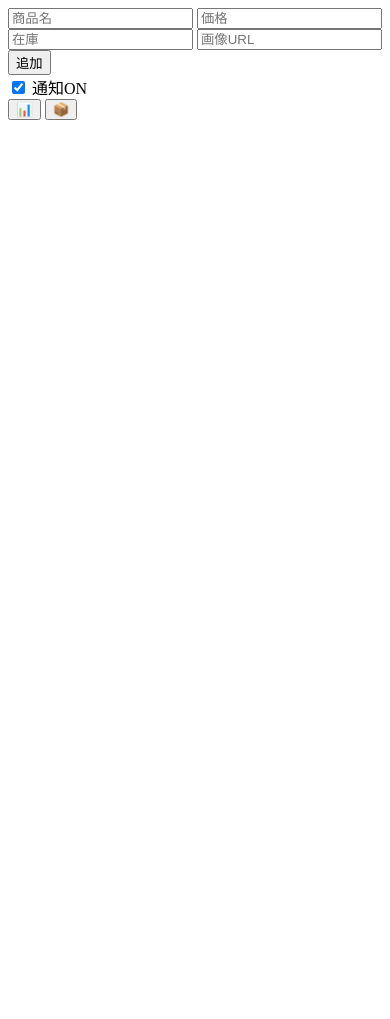
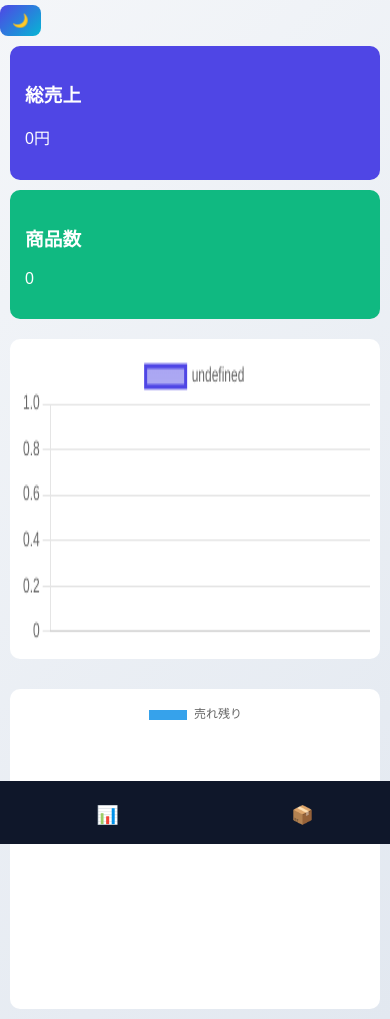
Before and after one commit to kousarada0908-eng/-, a Flask app: page / in a window 390 px wide. Before the commit the page ends 120 px from the top, so only its background shows below. Run offline with Flask 3, Linux system fonts and the light colour scheme; the visitor is signed in with stand-in values (Sample User, id 1); data that the repository does not hold is empty.

Commit message:
final dashboard

```diff
--- a/templates/index.html
+++ b/templates/index.html
@@ -1,11 +1,172 @@
 <!DOCTYPE html>
+<html lang="ja">
+<head>
+<meta charset="UTF-8">
+<meta name="viewport" content="width=device-width, initial-scale=1.0">
+
+<title>ダッシュボード</title>
+
+<script src="https://cdn.jsdelivr.net/npm/chart.js"></script>
+
+<style>
+:root {
+    --bg: #f4f6f9;
+    --card: white;
+    --text: #1a1a1a;
+    --main: #4f46e5;
+    --sub: #06b6d4;
+}
+
+.dark {
+    --bg: #0f172a;
+    --card: #1e293b;
+    --text: #e2e8f0;
+}
+
+body {
+    margin: 0;
+    background: linear-gradient(135deg, var(--bg), #e2e8f0);
+    color: var(--text);
+    font-family: sans-serif;
+}
+
+/* ページ */
+.page { display:none; }
+.active { display:block; }
+
+/* KPI */
+.kpi { display:flex; gap:10px; padding:10px; }
+.kpi-card {
+    flex:1;
+    padding:15px;
+    border-radius:10px;
+    color:white;
+}
+.kpi-blue { background:#4f46e5; }
+.kpi-green { background:#10b981; }
+
+/* カード */
+.card {
+    background: var(--card);
+    margin:10px;
+    padding:10px;
+    border-radius:10px;
+}
+
+/* グリッド */
+.grid {
+    display:grid;
+    grid-template-columns:1fr 1fr;
+    gap:10px;
+}
+
+/* 商品 */
+.products {
+    display:grid;
+    grid-template-columns:repeat(auto-fit,minmax(180px,1fr));
+    gap:10px;
+    padding:10px;
+}
+
+.product-card {
+    background: var(--card);
+    padding:10px;
+    border-radius:10px;
+}
+
+.product-card img {
+    width:100%;
+    height:120px;
+    object-fit:cover;
+    border-radius:8px;
+}
+
+/* ボタン */
+button, .btn {
+    padding:8px 12px;
+    border:none;
+    border-radius:8px;
+    background:linear-gradient(135deg,var(--main),var(--sub));
+    color:white;
+    cursor:pointer;
+    display:inline-block;
+    margin-top:5px;
+}
+
+.delete { background:red; }
+
+/* ナビ */
+.bottom-nav {
+    position:fixed;
+    bottom:0;
+    width:100%;
+    background:#0f172a;
+    display:flex;
+    justify-content:space-around;
+    padding:10px;
+}
+.bottom-nav button {
+    background:none;
+    color:white;
+    font-size:18px;
+}
+
+/* トースト */
+.toast {
+    position:fixed;
+    top:20px;
+    right:20px;
+    background:#333;
+    color:white;
+    padding:10px;
+    border-radius:8px;
+    display:none;
+}
+
+/* グラフ */
+canvas {
+    width:100% !important;
+    height:300px !important;
+}
+
+/* スマホ */
+@media(max-width:600px){
+    .grid { grid-template-columns:1fr; }
+    .kpi { flex-direction:column; }
+}
+</style>
+</head>
+
+<body>
+
+<div id="toast" class="toast">売上登録しました！</div>
+
+<button onclick="toggleDark()">🌙</button>
+
+<!-- ===== ページ1 ===== -->
+<div id="page1" class="page active">
+
+<div class="kpi">
+<div class="kpi-card kpi-blue">
+<h3>総売上</h3>
+<p>{{ total_sum }}円</p>
 </div>
+<div class="kpi-card kpi-green">
+<h3>商品数</h3>
+<p>{{ table_data|length }}</p>
+</div>
+</div>
+
+<div class="grid">
+<div class="card"><canvas id="lineChart"></canvas></div>
+<div class="card"><canvas id="pieChart"></canvas></div>
+</div>
+
 </div>
 
 <!-- ===== ページ2 ===== -->
 <div id="page2" class="page">
 
-<!-- 追加フォーム復活 -->
 <div class="card">
 <form action="/add" method="POST">
 <input name="name" placeholder="商品名">
@@ -23,19 +184,24 @@
 <div class="products">
 {% for p in table_data %}
 <div class="product-card">
+
 <img src="{{ p.image if p.image else 'https://via.placeholder.com/150' }}">
+
 <h3>{{ p.name }}</h3>
-<p>{{ p.price }}円</p>
-<p>在庫 {{ p.stock }}</p>
-<p>売上 {{ p.total }}</p>
+<p>💰 {{ p.price }}円</p>
+<p>📦 在庫 {{ p.stock }}</p>
+<p>📈 売上 {{ p.total }}</p>
 
 <button onclick="sellProduct({{ p.id }})">売る</button>
-<a href="/delete/{{ p.id }}">削除</a>
+<a href="/delete/{{ p.id }}" class="btn delete">削除</a>
+
 </div>
 {% endfor %}
 </div>
+
 </div>
 
+<!-- ナビ -->
 <div class="bottom-nav">
 <button onclick="showPage(1)">📊</button>
 <button onclick="showPage(2)">📦</button>
@@ -49,7 +215,9 @@ const pieData = {{ pie_data | tojson }};
 
 let chart;
 
-function toggleDark(){document.body.classList.toggle("dark");}
+function toggleDark(){
+    document.body.classList.toggle("dark");
+}
 
 function showPage(n){
     document.querySelectorAll(".page").forEach(p=>p.classList.remove("active"));
@@ -66,15 +234,31 @@ return grad;
 
 function createChart(){
     if(chart) chart.destroy();
+
     let ctx = document.getElementById("lineChart").getContext("2d");
+
     chart = new Chart(ctx,{
         type:"line",
- data:{labels:dates,datasets:[{data:dailySales,borderColor:"#4f46e5",backgroundColor:createGradient(ctx),fill:true,tension:0.4}]}
+        data:{
+            labels:dates,
+            datasets:[{
+                data:dailySales,
+                borderColor:"#4f46e5",
+                backgroundColor:createGradient(ctx),
+                fill:true,
+                tension:0.4
+            }]
+        }
     });
 }
 createChart();
 
-new Chart(pieChart,{type:"pie",data:{labels:pieLabels,datasets:[{data:pieData}]},options:{responsive:true,maintainAspectRatio:false}});
+// 円グラフ（見切れ防止）
+new Chart(pieChart,{
+    type:"pie",
+    data:{labels:pieLabels,datasets:[{data:pieData}]},
+    options:{responsive:true,maintainAspectRatio:false}
+});
 
 // 売る＋通知
 function sellProduct(id){
```
Lines whose indentation alone changed are shown as unchanged.
